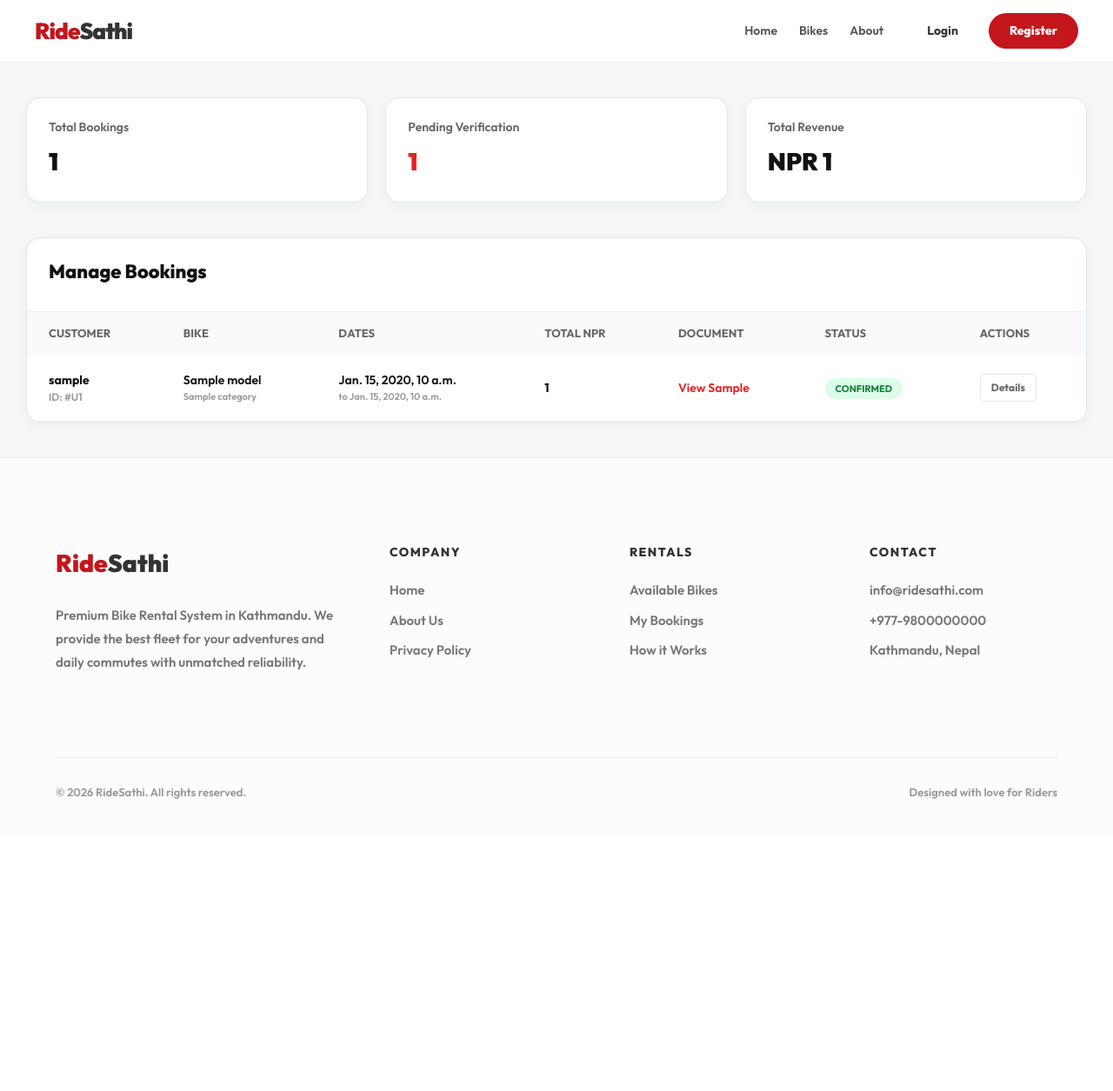
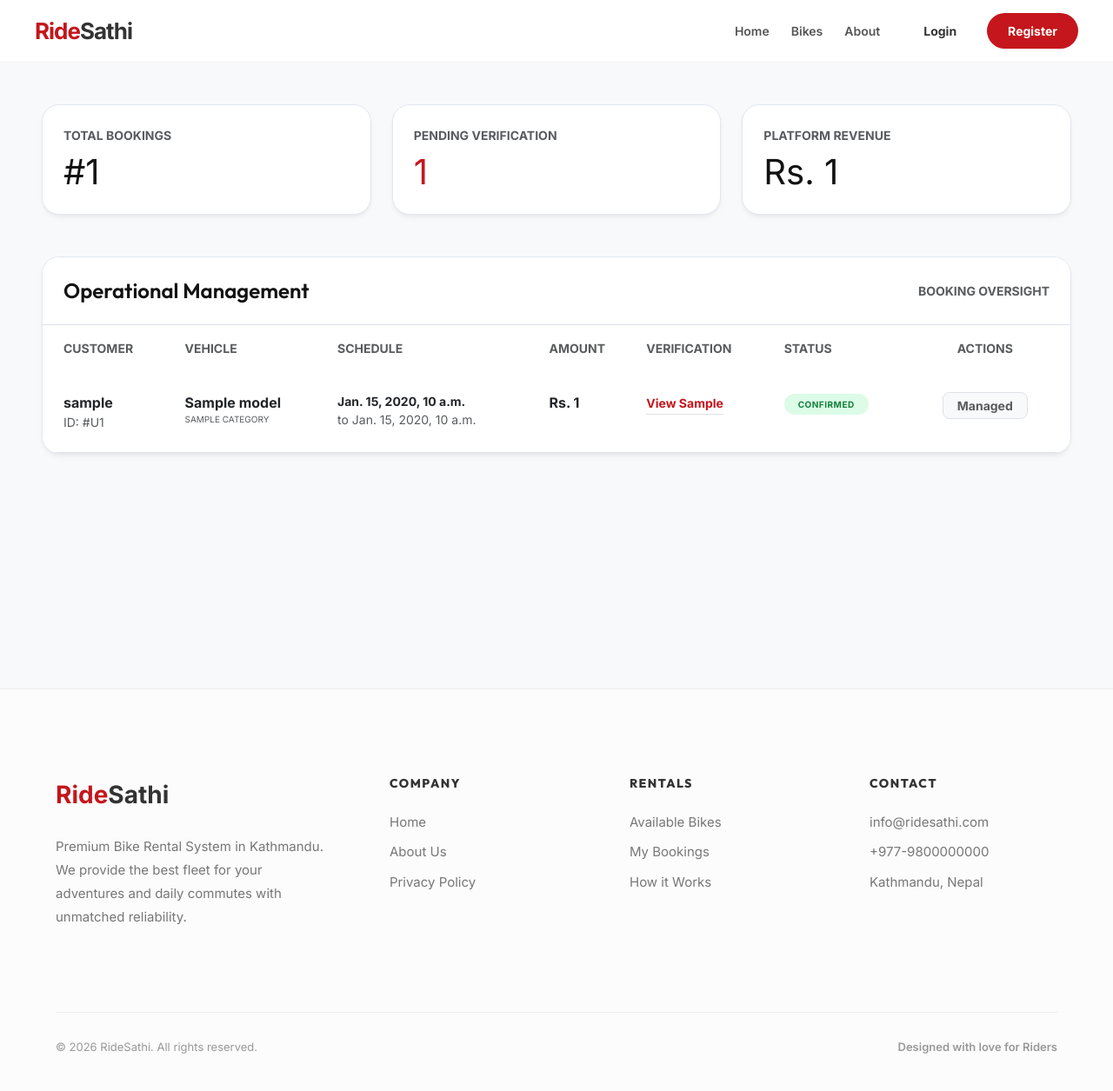
Before and after one commit to AnjilaSunar/Ride_Sathi, a Django app: template ridesathi/templates/accounts/admin_dashboard.html in a window 1280 px wide. Shown: the whole page at 87% size. Before the commit the page ends 919 px from the top, so only its background shows below. Run offline with Django 5.2, Linux system fonts and the light colour scheme; the template is opened without the code that fills it: most values are stand-ins (such as "Sample title", 1, 10 or a date in 2020).

Commit message:
Global UI Unification: Refactoring About and Admin Dashboard to premium light theme

```diff
--- a/ridesathi/templates/accounts/admin_dashboard.html
+++ b/ridesathi/templates/accounts/admin_dashboard.html
@@ -3,125 +3,84 @@
 {% block title %}Admin Dashboard | RideSathi{% endblock %}
 
 {% block content %}
-<style>
-    body { background-color: #f4f7f6; font-family: 'Outfit', sans-serif; }
-    .admin-container { max-width: 1400px; margin: 40px auto; padding: 0 30px; }
+<!-- Admin Sidebar Integration or Global Nav -->
 
-    .stats-row { display: grid; grid-template-columns: repeat(3, 1fr); gap: 20px; margin-bottom: 40px; }
-    .stat-card {
-        background: #fff; padding: 25px; border-radius: 16px; border: 1px solid #e0e6ed;
-        box-shadow: 0 4px 12px rgba(0,0,0,0.03);
-    }
-    .stat-card h3 { font-size: 14px; color: #666; font-weight: 500; margin-bottom: 10px; }
-    .stat-card .value { font-size: 28px; font-weight: 900; color: #111; }
-
-    .table-card {
-        background: #fff; border-radius: 16px; border: 1px solid #e0e6ed;
-        box-shadow: 0 4px 12px rgba(0,0,0,0.03); overflow: hidden;
-    }
-    .table-header { padding: 25px; border-bottom: 1px solid #f0f0f0; display: flex; justify-content: space-between; align-items: center; }
-    .table-header h2 { font-size: 22px; font-weight: 800; color: #111; }
-
-    table { width: 100%; border-collapse: collapse; }
-    th { text-align: left; padding: 15px 25px; background: #fafafa; font-size: 13px; color: #666; font-weight: 700; text-transform: uppercase; }
-    td { padding: 18px 25px; border-bottom: 1px solid #f0f0f0; font-size: 14px; vertical-align: middle; }
-
-    .user-info { display: flex; flex-direction: column; }
-    .username { font-weight: 700; color: #111; }
-    .email { font-size: 12px; color: #999; }
-
-    .bike-info { font-weight: 600; color: #111; }
-
-    .status-pill {
-        padding: 5px 12px; border-radius: 50px; font-size: 11px; font-weight: 700; text-transform: uppercase;
-    }
-    .status-pending { background: #fef9c3; color: #854d0e; }
-    .status-confirmed { background: #dcfce7; color: #15803d; }
-    .status-cancelled { background: #fee2e2; color: #b91c1c; }
-
-    .action-btns { display: flex; gap: 8px; }
-    .btn-action {
-        padding: 6px 12px; border-radius: 6px; font-size: 12px; font-weight: 700;
-        text-decoration: none; transition: 0.2s;
-    }
-    .btn-confirm { background: #15803d; color: #fff; }
-    .btn-confirm:hover { background: #166534; }
-    .btn-cancel { background: #b91c1c; color: #fff; }
-    .btn-cancel:hover { background: #991b1b; }
-    .btn-view { border: 1px solid #e0e6ed; color: #666; }
-    .btn-view:hover { background: #fafafa; }
-
-    .doc-link { color: #e42222; text-decoration: none; font-weight: 600; }
-    .doc-link:hover { text-decoration: underline; }
-</style>
-
-<section class="admin-container">
-    <div class="stats-row">
-        <div class="stat-card">
-            <h3>Total Bookings</h3>
-            <div class="value">{{ bookings|length }}</div>
+<div class="container-fluid py-5 px-lg-5" style="background-color: var(--bg-alt); min-height: 90vh;">
+    <div class="row g-4 mb-5">
+        <div class="col-md-4">
+            <div class="system-card p-4">
+                <div class="text-uppercase small fw-bold text-muted mb-2">Total Bookings</div>
+                <div class="display-6 fw-black">#{{ bookings|length }}</div>
             </div>
-        <div class="stat-card">
-            <h3>Pending Verification</h3>
-            <div class="value" style="color: #e42222;">{{ pending_count }}</div>
         </div>
-        <div class="stat-card">
-            <h3>Total Revenue</h3>
-            <div class="value">NPR {{ total_revenue }}</div>
+        <div class="col-md-4">
+            <div class="system-card p-4">
+                <div class="text-uppercase small fw-bold text-muted mb-2">Pending Verification</div>
+                <div class="display-6 fw-black text-red">{{ pending_count }}</div>
+            </div>
+        </div>
+        <div class="col-md-4">
+            <div class="system-card p-4">
+                <div class="text-uppercase small fw-bold text-muted mb-2">Platform Revenue</div>
+                <div class="display-6 fw-black">Rs. {{ total_revenue }}</div>
+            </div>
         </div>
     </div>
 
-    <div class="table-card">
-        <div class="table-header">
-            <h2>Manage Bookings</h2>
+    <div class="system-card p-0 overflow-hidden">
+        <div class="p-4 border-bottom d-flex justify-content-between align-items-center bg-white">
+            <h2 class="h4 fw-black mb-0">Operational Management</h2>
+            <div class="small text-muted fw-bold text-uppercase">Booking Oversight</div>
         </div>
-        <table>
-            <thead>
+
+        <div class="table-responsive">
+            <table class="table table-hover mb-0">
+                <thead class="bg-light">
                     <tr>
-                    <th>Customer</th>
-                    <th>Bike</th>
-                    <th>Dates</th>
-                    <th>Total NPR</th>
-                    <th>Document</th>
-                    <th>Status</th>
-                    <th>Actions</th>
+                        <th class="ps-4 py-3 border-0 small fw-bold text-muted text-uppercase">Customer</th>
+                        <th class="py-3 border-0 small fw-bold text-muted text-uppercase">Vehicle</th>
+                        <th class="py-3 border-0 small fw-bold text-muted text-uppercase">Schedule</th>
+                        <th class="py-3 border-0 small fw-bold text-muted text-uppercase">Amount</th>
+                        <th class="py-3 border-0 small fw-bold text-muted text-uppercase">Verification</th>
+                        <th class="py-3 border-0 small fw-bold text-muted text-uppercase">Status</th>
+                        <th class="pe-4 py-3 border-0 small fw-bold text-muted text-uppercase text-center">Actions</th>
                     </tr>
                 </thead>
                 <tbody>
                     {% for b in bookings %}
                     <tr>
-                    <td>
-                        <div class="user-info">
-                            <span class="username">{{ b.username }}</span>
-                            <span class="email">ID: #U{{ b.user_id }}</span>
-                        </div>
+                        <td class="ps-4 py-4">
+                            <div class="fw-bold text-dark">{{ b.username }}</div>
+                            <div class="small text-muted">ID: #U{{ b.user_id }}</div>
                         </td>
-                    <td>
-                        <div class="bike-info">{{ b.model }}</div>
-                        <div style="font-size: 11px; color:#999">{{ b.category }}</div>
+                        <td class="py-4">
+                            <div class="fw-bold">{{ b.model }}</div>
+                            <div class="small text-muted text-uppercase" style="font-size: 10px;">{{ b.category }}</div>
                         </td>
-                    <td>
-                        <div style="font-weight: 600;">{{ b.start_date }}</div>
-                        <div style="font-size: 11px; color:#999">to {{ b.end_date }}</div>
+                        <td class="py-4">
+                            <div class="small fw-bold">{{ b.start_date }}</div>
+                            <div class="small text-muted">to {{ b.end_date }}</div>
                         </td>
-                    <td style="font-weight: 700; color: #111;">{{ b.total_cost }}</td>
-                    <td>
+                        <td class="py-4 fw-bold">Rs. {{ b.total_cost }}</td>
+                        <td class="py-4">
                             {% if b.doc_path %}
-                        <a href="{{ b.doc_path }}" target="_blank" class="doc-link">View {{ b.doc_type }}</a>
+                            <a href="{{ b.doc_path }}" target="_blank" class="text-red fw-bold small text-decoration-none border-bottom border-red pb-1">View {{ b.doc_type|title }}</a>
                             {% else %}
-                        <span style="color: #ccc;">No doc</span>
+                            <span class="text-muted small">No Document</span>
                             {% endif %}
                         </td>
-                    <td>
-                        <span class="status-pill status-{{ b.status }}">{{ b.status }}</span>
+                        <td class="py-4">
+                            <span class="badge-system {% if b.status == 'confirmed' %}badge-available{% elif b.status == 'pending' %}bg-warning text-dark{% else %}badge-booked{% endif %}" style="font-size: 10px;">
+                                {{ b.status|upper }}
+                            </span>
                         </td>
-                    <td>
-                        <div class="action-btns">
+                        <td class="pe-4 py-4 text-center">
+                            <div class="d-flex gap-2 justify-content-center">
                                 {% if b.status == 'pending' %}
-                            <a href="{% url 'confirm_booking' b.id 'confirm' %}" class="btn-action btn-confirm">Confirm</a>
-                            <a href="{% url 'confirm_booking' b.id 'cancel' %}" class="btn-action btn-cancel">Cancel</a>
+                                <a href="{% url 'confirm_booking' b.id 'confirm' %}" class="btn btn-sm btn-success px-3 fw-bold" style="border-radius: 8px;">Confirm</a>
+                                <a href="{% url 'confirm_booking' b.id 'cancel' %}" class="btn btn-sm btn-outline-danger px-3 fw-bold" style="border-radius: 8px;">Cancel</a>
                                 {% else %}
-                            <a href="#" class="btn-action btn-view">Details</a>
+                                <button class="btn btn-sm btn-light border px-3 fw-bold text-muted" style="border-radius: 8px;">Managed</button>
                                 {% endif %}
                             </div>
                         </td>
@@ -130,5 +89,6 @@
                 </tbody>
             </table>
         </div>
-</section>
+    </div>
+</div>
 {% endblock %}
```
Also changed, not shown: ridesathi/templates/accounts/about.html (+35 -40 lines). Lines whose indentation alone changed are shown as unchanged.
